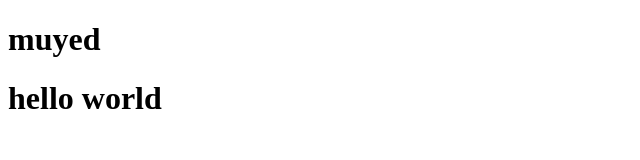
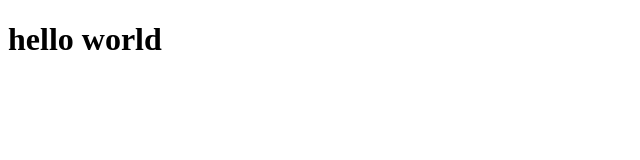
Before and after one commit to muyed-moktadir/github-development, a plain HTML site: page index.html in a window 1280 px wide. Shown: the whole page, without its empty margins (0-640 px from the left). Drawn offline with Linux system fonts and the light colour scheme.

Commit message:
dev commit

```diff
--- a/index.html
+++ b/index.html
@@ -7,7 +7,6 @@
     <title>Document</title>
 </head>
 <body>
-    <h1>muyed</h1>
     <h1>hello world</h1>
 </body>
 </html>
```
